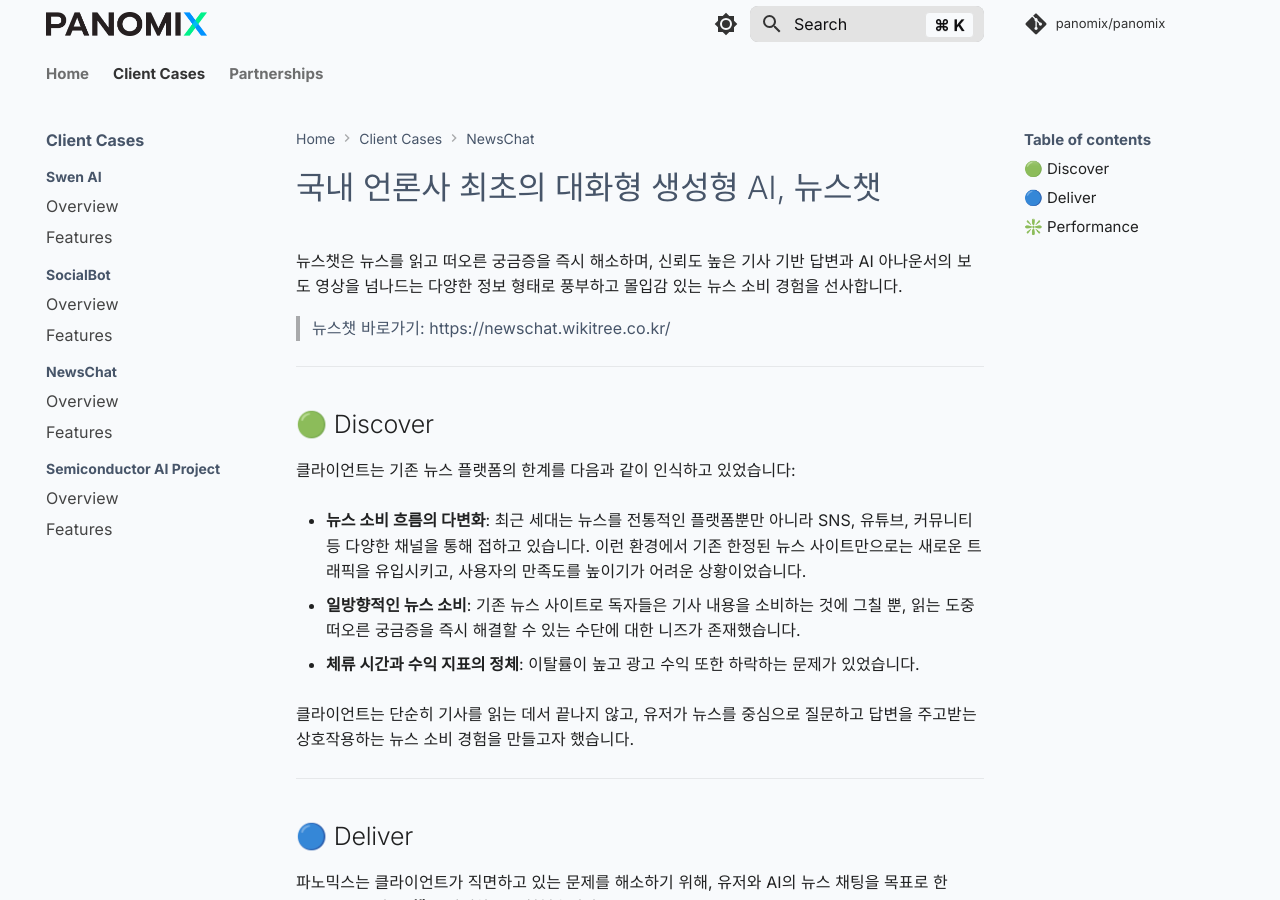
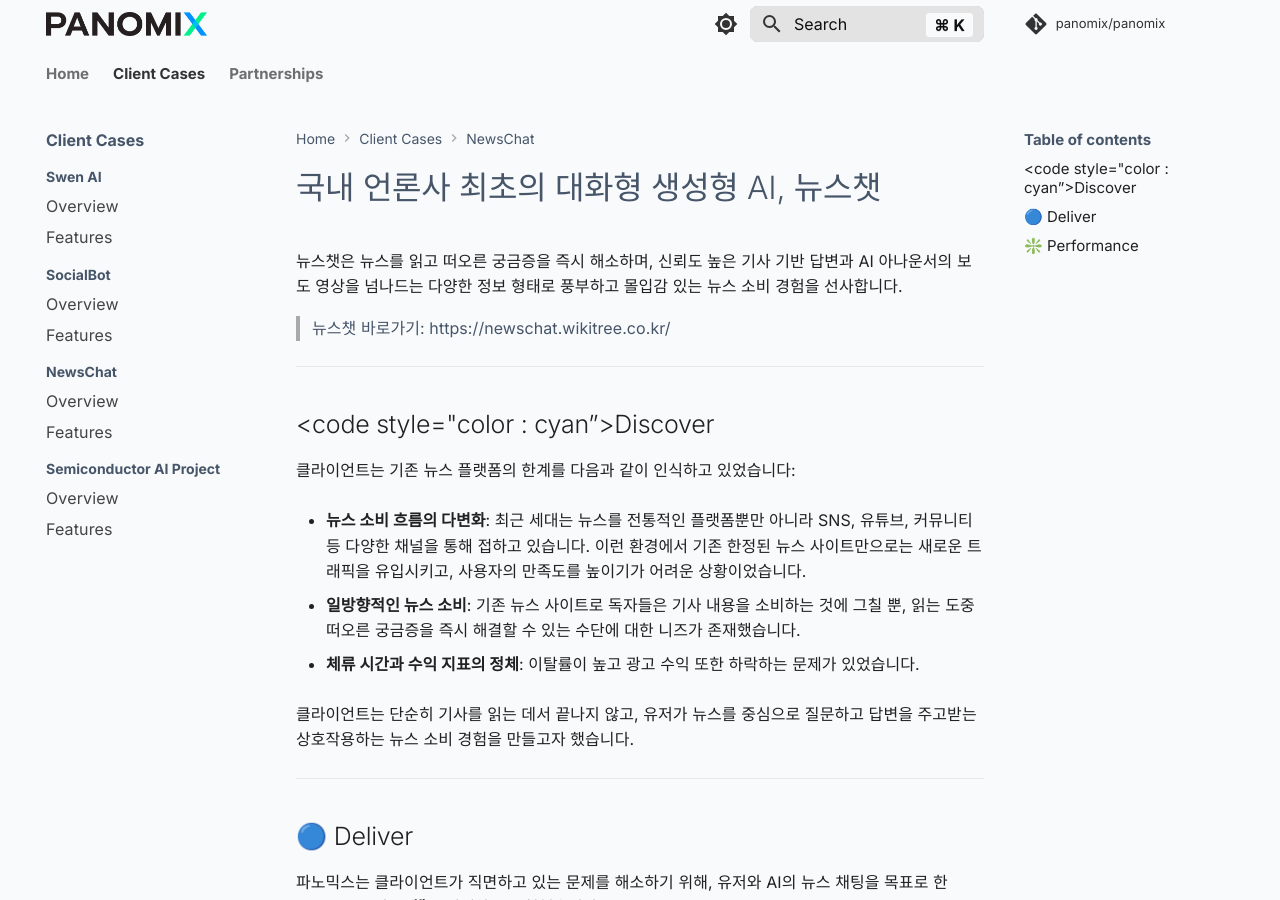
Before and after one commit to panomix/panomix, an MkDocs documentation site: the page built from docs/clients/newschat/newschat.md, in a window 1280 px wide and 900 px high. Built offline with MkDocs 1.6.1 and Material for MkDocs 9.7.7, drawn with Linux system fonts in a browser that asks for light colours; comment, search, counter and statistics services are not loaded.

Commit message:
Update newschat.md

```diff
--- a/docs/clients/newschat/newschat.md
+++ b/docs/clients/newschat/newschat.md
@@ -7,7 +7,7 @@
 
 ---
 
-## 🟢 Discover
+## <code style="color : cyan”>Discover</code>
 
 클라이언트는 기존 뉴스 플랫폼의 한계를 다음과 같이 인식하고 있었습니다:
 
```
